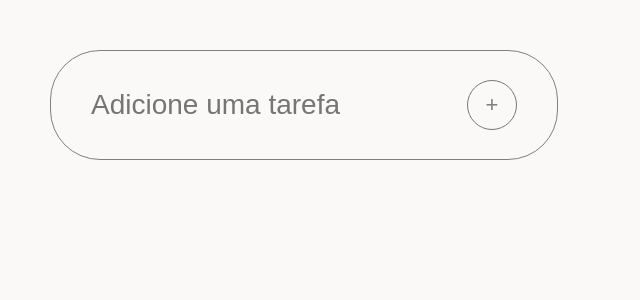
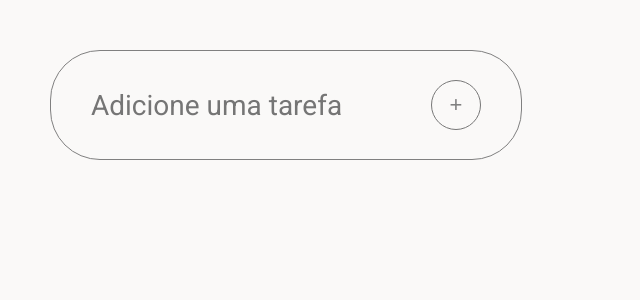
Before and after one commit to HenriqueMelo2007/to-do-list, a React (Vite) app: page / in a window 1280 px wide. Shown: the top 300 px of the page, without its empty margins (0-640 px from the left). Built offline with nearby package versions, Linux system fonts and the light colour scheme.

Commit message:
adicionando fonte

```diff
--- a/src/components/adicionarTarefa/addtarefa.module.css
+++ b/src/components/adicionarTarefa/addtarefa.module.css
@@ -14,6 +14,7 @@
   font-size: 28px;
   border: none;
   outline: none;
+  font-family: var(--font-roboto);
 }
 
 .btnAdd {
```
